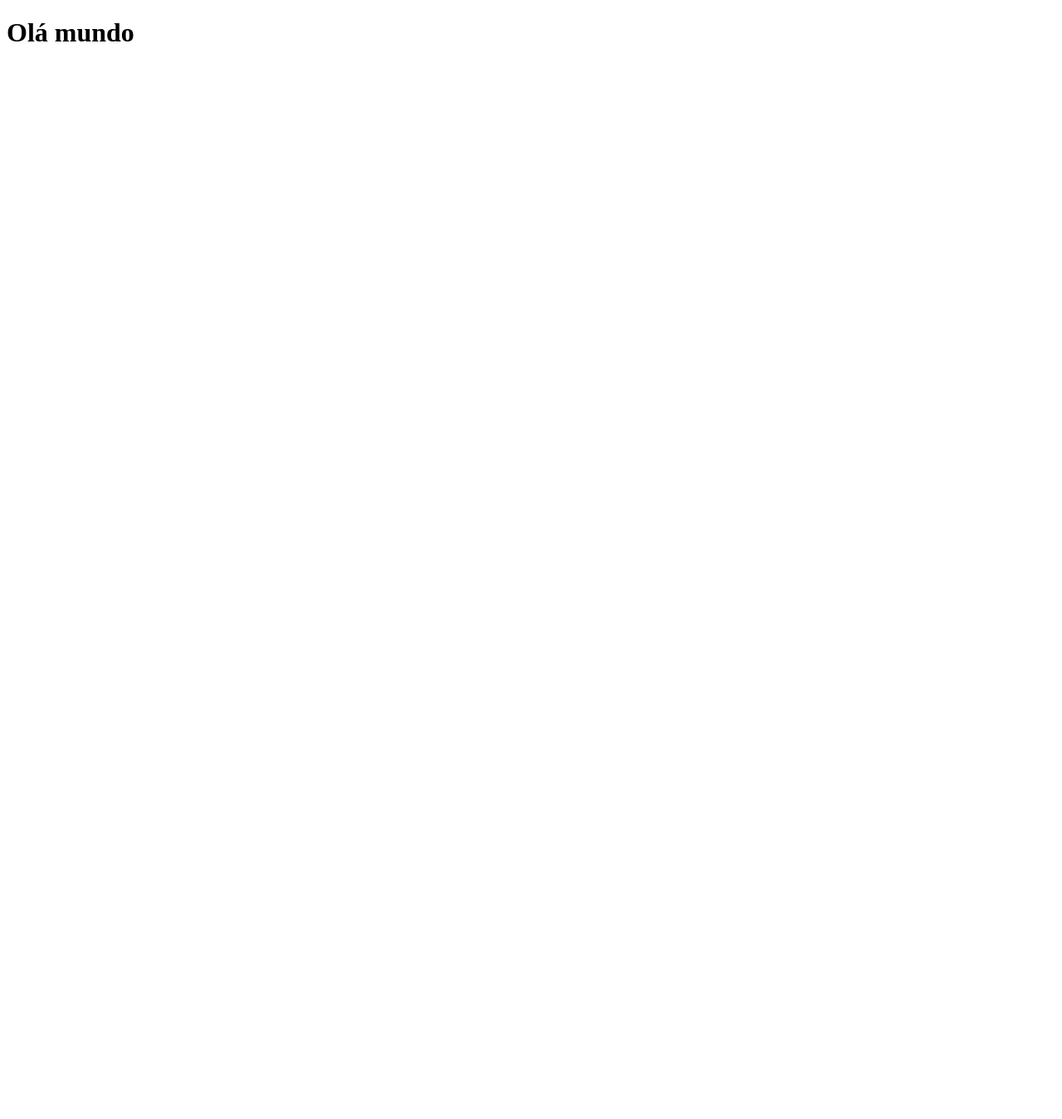
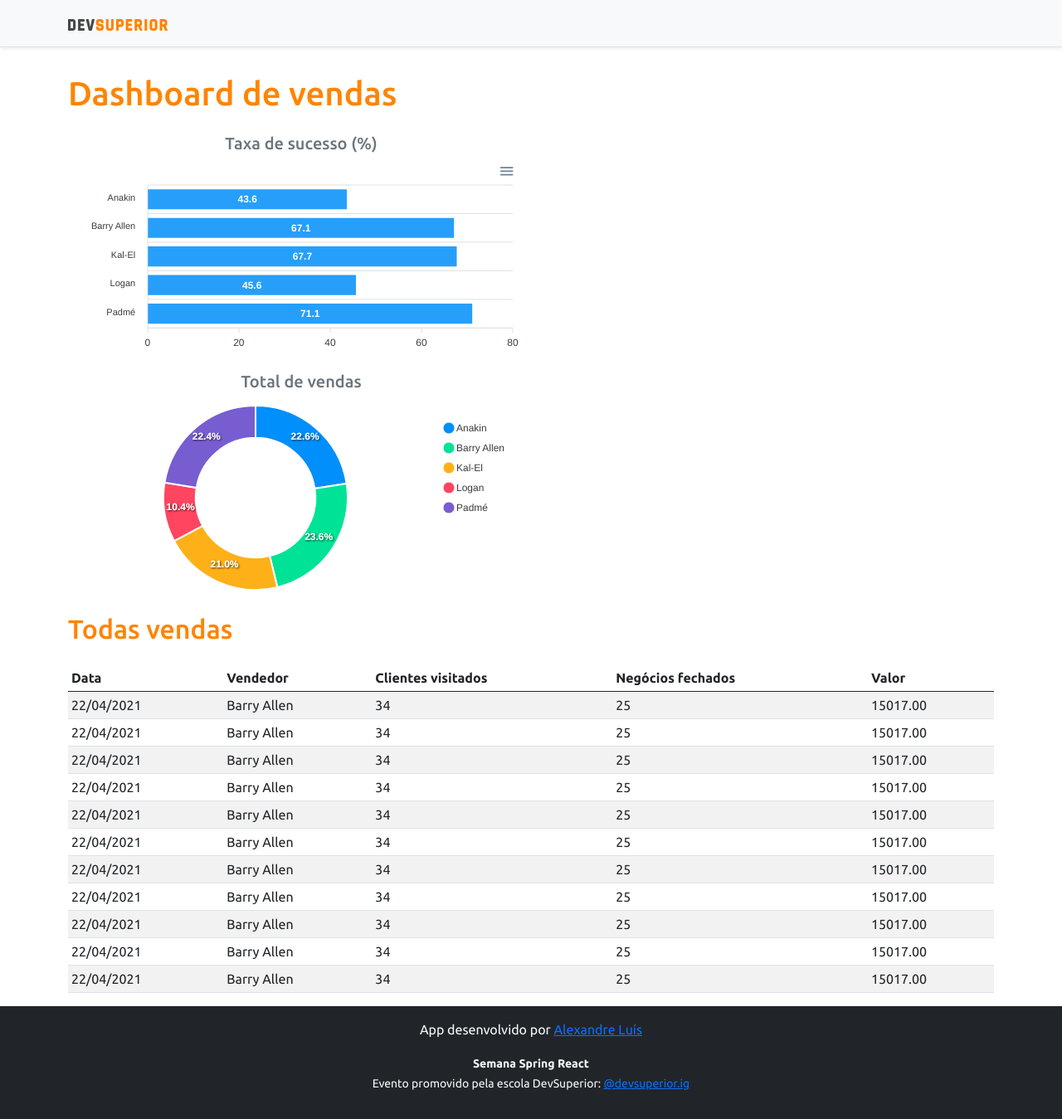
Before and after one commit to alexandreluis/projeto-sds3, a React (Create React App) app in the folder frontend/: page / in a window 1280 px wide. Shown: the whole page at 83% size. Before the commit the page ends 800 px from the top, so only its background shows below. Built offline with nearby package versions, Linux system fonts and the light colour scheme.

Commit message:
Static charts

```diff
--- a/frontend/package.json
+++ b/frontend/package.json
@@ -3,6 +3,7 @@
   "version": "0.1.0",
   "private": true,
   "dependencies": {
+    "@popperjs/core": "^2.9.2",
     "@testing-library/jest-dom": "^5.11.4",
     "@testing-library/react": "^11.1.0",
     "@testing-library/user-event": "^12.1.10",
@@ -10,7 +11,10 @@
     "@types/node": "^12.0.0",
     "@types/react": "^17.0.0",
     "@types/react-dom": "^17.0.0",
+    "apexcharts": "^3.26.2",
+    "bootstrap": "^5.0.0",
     "react": "^17.0.2",
+    "react-apexcharts": "^1.3.9",
     "react-dom": "^17.0.2",
     "react-scripts": "4.0.3",
     "typescript": "^4.1.2",
--- a/frontend/src/App.tsx
+++ b/frontend/src/App.tsx
@@ -1,9 +1,39 @@
+import Footer from "components/Footer";
+import NavBar from "components/NavBar";
+import DataTable from "components/DataTable";
+import BarChart from "components/BarChart";
+import DonutChart from "components/DonutChart";
 
 function App() {
   return (
+    <>
+      <NavBar />
+      <div className="container">
+        <h1 className="text-primary py-3">Dashboard de vendas</h1>
 
-    <h1>Olá mundo</h1>
+        <div className="row px-3">
+          <div className="col-sm-6" >
+            <h5 className="text-center text-secondary">Taxa de sucesso (%)</h5>
+            <BarChart />
+          </div>
+        </div>
 
+        <div className="row px-3">
+          <div className="col-sm-6">
+            <h5 className="text-center text-secondary">Total de vendas</h5>
+            <DonutChart />
+          </div>
+        </div>
+
+        <div className = "py-3">
+          <h2 className="text-primary">Todas vendas</h2>
+        </div>
+
+
+        <DataTable />
+      </div>
+      <Footer />
+    </>
   );
 }
 
--- /dev/null
+++ b/frontend/src/assets/css/styles.css
@@ -0,0 +1,32 @@
+@import url('https://fonts.googleapis.com/css2?family=Ubuntu:wght@300;400;500;700&display=swap');
+:root {
+    --color-primary: #FF8400;
+}
+
+html, body {
+    height: 100%;
+    font-family: "Ubuntu", sans-serif;
+}
+
+#root {
+    display: flex;
+    flex-direction: column;
+    height: 100%;
+}
+
+.content {
+    flex: 1 0 auto;
+}
+
+.footer {
+    flex-shrink: 0;
+    text-align: center;
+}
+
+.bg-primary {
+    background-color: var(--color-primary) !important;
+}
+
+.text-primary {
+    color: var(--color-primary) !important;
+}
--- /dev/null
+++ b/frontend/src/components/BarChart/index.tsx
@@ -0,0 +1,36 @@
+import Chart from 'react-apexcharts'
+
+
+const BarChart = () => {
+
+    const options = {
+        plotOptions: {
+            bar: {
+                horizontal: true,
+            }
+        },
+    };
+
+    const mockData = {
+        labels: {
+            categories: ['Anakin', 'Barry Allen', 'Kal-El', 'Logan', 'Padmé']
+        },
+        series: [
+            {
+                name: "% Sucesso",
+                data: [43.6, 67.1, 67.7, 45.6, 71.1]
+            }
+        ]
+    };
+
+    return (
+        <Chart
+            options={{ ...options, xaxis: mockData.labels }}
+            series={mockData.series}
+            type="bar"
+            height="240"
+        />
+    );
+}
+
+export default BarChart;
--- /dev/null
+++ b/frontend/src/components/DataTable/index.tsx
@@ -0,0 +1,98 @@
+const DataTable = () => {
+    return (
+        <div className="table-responsive">
+            <table className="table table-striped table-sm">
+                <thead>
+                    <tr>
+                        <th>Data</th>
+                        <th>Vendedor</th>
+                        <th>Clientes visitados</th>
+                        <th>Negócios fechados</th>
+                        <th>Valor</th>
+                    </tr>
+                </thead>
+                <tbody>
+                    <tr>
+                        <td>22/04/2021</td>
+                        <td>Barry Allen</td>
+                        <td>34</td>
+                        <td>25</td>
+                        <td>15017.00</td>
+                    </tr>
+                    <tr>
+                        <td>22/04/2021</td>
+                        <td>Barry Allen</td>
+                        <td>34</td>
+                        <td>25</td>
+                        <td>15017.00</td>
+                    </tr>
+                    <tr>
+                        <td>22/04/2021</td>
+                        <td>Barry Allen</td>
+                        <td>34</td>
+                        <td>25</td>
+                        <td>15017.00</td>
+                    </tr>
+                    <tr>
+                        <td>22/04/2021</td>
+                        <td>Barry Allen</td>
+                        <td>34</td>
+                        <td>25</td>
+                        <td>15017.00</td>
+                    </tr>
+                    <tr>
+                        <td>22/04/2021</td>
+                        <td>Barry Allen</td>
+                        <td>34</td>
+                        <td>25</td>
+                        <td>15017.00</td>
+                    </tr>
+                    <tr>
+                        <td>22/04/2021</td>
+                        <td>Barry Allen</td>
+                        <td>34</td>
+                        <td>25</td>
+                        <td>15017.00</td>
+                    </tr>
+                    <tr>
+                        <td>22/04/2021</td>
+                        <td>Barry Allen</td>
+                        <td>34</td>
+                        <td>25</td>
+                        <td>15017.00</td>
+                    </tr>
+                    <tr>
+                        <td>22/04/2021</td>
+                        <td>Barry Allen</td>
+                        <td>34</td>
+                        <td>25</td>
+                        <td>15017.00</td>
+                    </tr>
+                    <tr>
+                        <td>22/04/2021</td>
+                        <td>Barry Allen</td>
+                        <td>34</td>
+                        <td>25</td>
+                        <td>15017.00</td>
+                    </tr>
+                    <tr>
+                        <td>22/04/2021</td>
+                        <td>Barry Allen</td>
+                        <td>34</td>
+                        <td>25</td>
+                        <td>15017.00</td>
+                    </tr>
+                    <tr>
+                        <td>22/04/2021</td>
+                        <td>Barry Allen</td>
+                        <td>34</td>
+                        <td>25</td>
+                        <td>15017.00</td>
+                    </tr>
+                </tbody>
+            </table>
+        </div>
+    );
+}
+
+export default DataTable;
--- /dev/null
+++ b/frontend/src/components/DonutChart/index.tsx
@@ -0,0 +1,27 @@
+import Chart from 'react-apexcharts'
+
+
+const DonutChart = () => {
+
+    const mockData = {
+        series: [477138, 499928, 444867, 220426, 473088],
+        labels: ['Anakin', 'Barry Allen', 'Kal-El', 'Logan', 'Padmé']
+    }
+
+    const options = {
+        legend: {
+            show: true
+        }
+    }
+
+    return (
+        <Chart
+            options={{ ...options, labels: mockData.labels }}
+            series={mockData.series}
+            type="donut"
+            height="240"
+        />
+    );
+}
+
+export default DonutChart;
--- /dev/null
+++ b/frontend/src/components/Footer/index.tsx
@@ -0,0 +1,13 @@
+const Footer = () => {
+    return (
+        <footer className="footer mt-auto py-3 bg-dark">
+            <div className="container">
+                <p className="text-light">App desenvolvido por <a href="https://github.com/alexandreluis" target="_blank" rel="noreferrer">Alexandre Luís</a></p>
+                <p className="text-light"><small><strong>Semana Spring React</strong><br />
+      Evento promovido pela escola DevSuperior: <a href="https://instagram.com/devsuperior.ig" target="_blank" rel="noreferrer">@devsuperior.ig</a></small></p>
+            </div>
+        </footer>
+    );
+}
+
+export default Footer;
--- /dev/null
+++ b/frontend/src/components/NavBar/index.tsx
@@ -0,0 +1,16 @@
+import ImgDsDark from 'assets/img/ds-dark.svg'
+function NavBar() {
+    return (
+        <div>
+            <div className="d-flex flex-column flex-md-row align-items-center p-3 px-md-4 mb-3 bg-light border-bottom shadow-sm">
+                <div className="container">
+                    <nav className="my-2 my-md-0 mr-md-3">
+                        <img src={ImgDsDark} alt="DevSuperior" width="120" />
+                    </nav>
+                </div>
+            </div>
+        </div>
+    );
+}
+
+export default NavBar;
--- a/frontend/src/index.tsx
+++ b/frontend/src/index.tsx
@@ -1,6 +1,7 @@
 import React from 'react';
 import ReactDOM from 'react-dom';
-
+import 'bootstrap/dist/css/bootstrap.css';
+import 'assets/css/styles.css';
 import App from './App';
 
 
```
Also changed, not shown: frontend/src/assets/img/ds-dark.svg (added), 1 other file (tests, documents, lock files or other folders).
